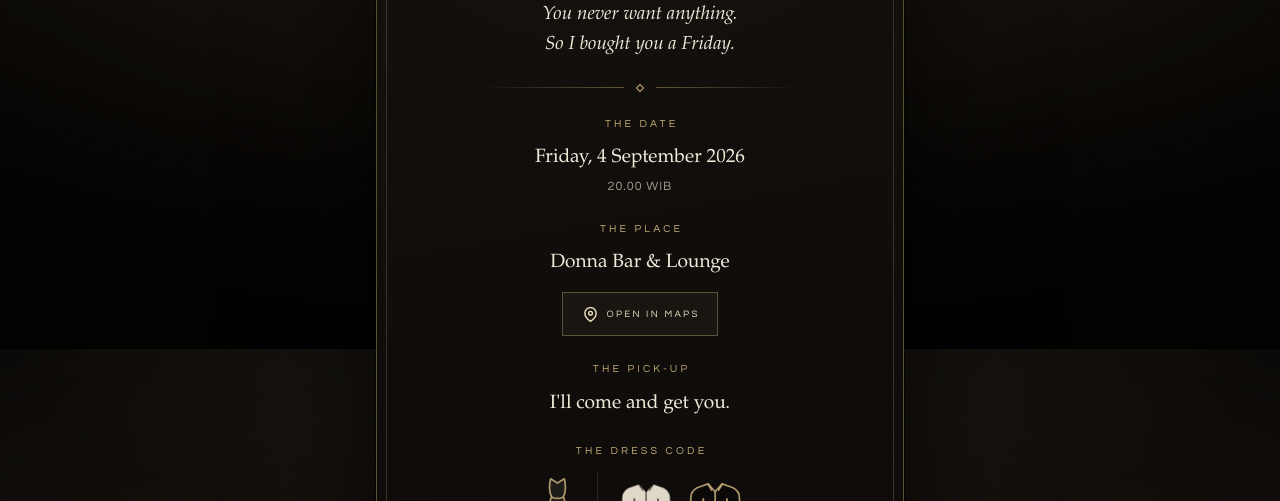
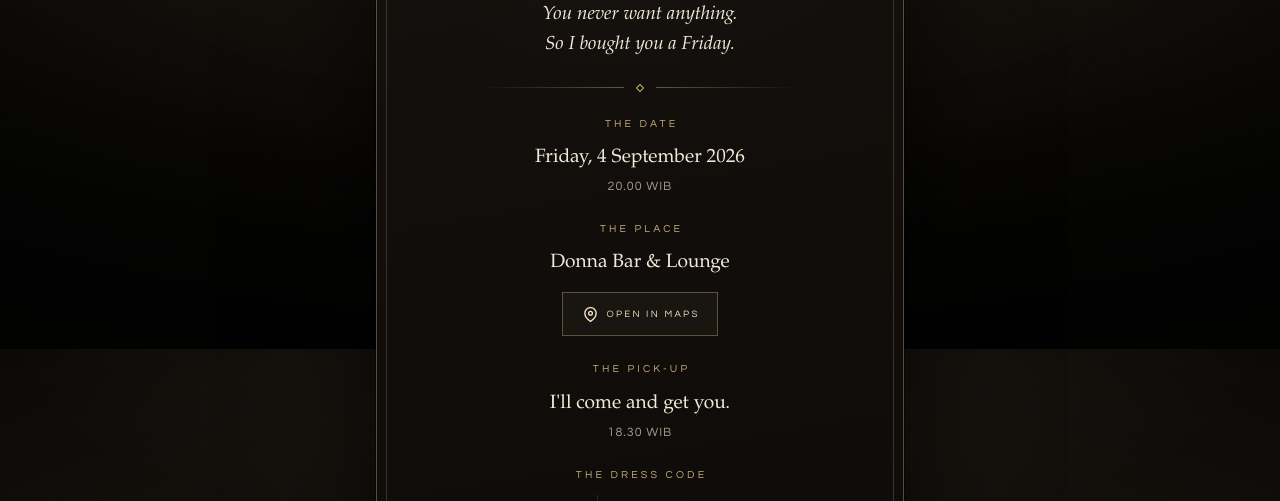
Before and after one commit to rafafifuwae/birthday-dinner-invitation, a plain HTML site: page index.html in a window 1280 px wide. Shown: the part 451-952 px from the top of the page. Drawn offline with Linux system fonts and the light colour scheme.

Commit message:
Pick-up at 18.30, and move the tonight state to meet it
The tonight line reads I am already on my way, so it has to arrive before
the pick-up rather than an hour before dinner.

Co-Authored-By: Claude Opus 5 (1M context) <noreply@anthropic.com>

```diff
--- a/index.html
+++ b/index.html
@@ -479,7 +479,7 @@
 
       <div class="block">
         <p class="eng">The pick-up</p>
-        <p class="val">I'll come and get you.</p>
+        <p class="val">I'll come and get you.<span class="sub">18.30 WIB</span></p>
       </div>
 
       <div class="block">
@@ -583,7 +583,7 @@
   // Every boundary carries +07:00, so the card reads the same from any
   // device clock — these are absolute instants, not wall-clock times.
   const target = new Date('2026-09-04T20:00:00+07:00').getTime();
-  const night  = target - 60 * 60 * 1000;                       // an hour before
+  const night  = new Date('2026-09-04T18:30:00+07:00').getTime();  // when I leave to get her
   const after  = new Date('2026-09-05T04:00:00+07:00').getTime();
 
   const pad = n => String(n).padStart(2, '0');
```
Also changed, not shown: source.html (+2 -2 lines).
